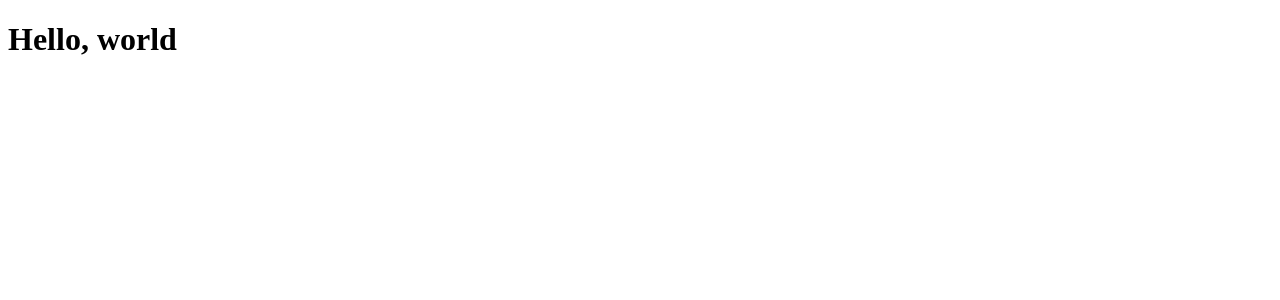
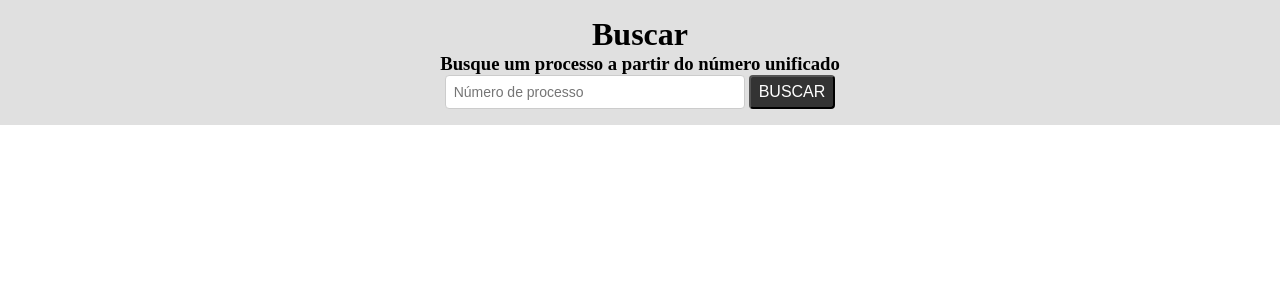
Before and after one commit to fnacarellidev/challenge-jbr, a React (Create React App) app in the folder frontend/: page / in a window 1280 px wide. Shown: the top 300 px of the page. Built offline with nearby package versions, Linux system fonts and the light colour scheme.

Commit message:
basic search page

```diff
--- a/frontend/package.json
+++ b/frontend/package.json
@@ -27,6 +27,7 @@
     ]
   },
   "devDependencies": {
-    "@babel/plugin-transform-private-property-in-object": "^7.24.7"
+    "@babel/plugin-transform-private-property-in-object": "^7.24.7",
+    "react-router-dom": "^6.26.0"
   }
 }
--- /dev/null
+++ b/frontend/src/App.js
@@ -0,0 +1,14 @@
+import { BrowserRouter, Routes, Route } from "react-router-dom";
+import SearchPage from "./pages/SearchPage"
+
+export default function App() {
+	return (
+		<>
+			<BrowserRouter>
+				<Routes>
+					<Route path="/" element={<SearchPage />} />
+				</Routes>
+			</BrowserRouter>
+		</>
+	);
+}
--- a/frontend/src/index.js
+++ b/frontend/src/index.js
@@ -1,6 +1,12 @@
-import { createRoot } from 'react-dom/client';
+import React, { StrictMode } from "react";
+import { createRoot } from "react-dom/client";
+import "./styles.css"
 
-document.body.innerHTML = '<div id="app"></div>';
+import App from "./App";
 
-const root = createRoot(document.getElementById('app'));
-root.render(<h1>Hello, world</h1>);
+const root = createRoot(document.getElementById("root"));
+root.render(
+  <StrictMode>
+    <App />
+  </StrictMode>
+);
--- /dev/null
+++ b/frontend/src/pages/SearchPage.js
@@ -0,0 +1,14 @@
+import "./styles.css"
+
+export default function SearchPage() {
+	return (
+		<div class="search-page-wrapper">
+			<h1 class="search-page-title">Buscar</h1>
+			<h3>Busque um processo a partir do número unificado</h3>
+			<div class="search-bar-wrapper">
+				<input class="search-page-input" type="text" placeholder="Número de processo" />
+				<button class="search-page-button">Buscar</button>
+			</div>
+		</div>
+	)
+}
--- /dev/null
+++ b/frontend/src/pages/styles.css
@@ -0,0 +1,32 @@
+h3, .search-page-title {
+	text-align: center;
+}
+
+.search-page-wrapper {
+	padding: 16px;
+	background-color: #e0e0e0;
+}
+
+.search-page-input {
+  padding: 8px;
+  font-size: 14px;
+  margin-right: 4px;
+  border-radius: 4px;
+  border: 1px solid #CCCCCC;
+  width: 300px;
+}
+
+.search-page-button {
+	color: #FFFFFF;
+	cursor: pointer;
+	font-size: 16px;
+	padding: 4px 8px;
+	border-radius: 4px;
+	background-color: #333333;
+	text-transform: uppercase;
+}
+
+.search-bar-wrapper {
+	display: flex;
+	justify-content: center;
+}
--- /dev/null
+++ b/frontend/src/styles.css
@@ -0,0 +1,4 @@
+ * {
+	 box-sizing: border-box;
+	 margin: 0;
+}
```
Also changed, not shown: 1 other file (tests, documents, lock files or other folders).
